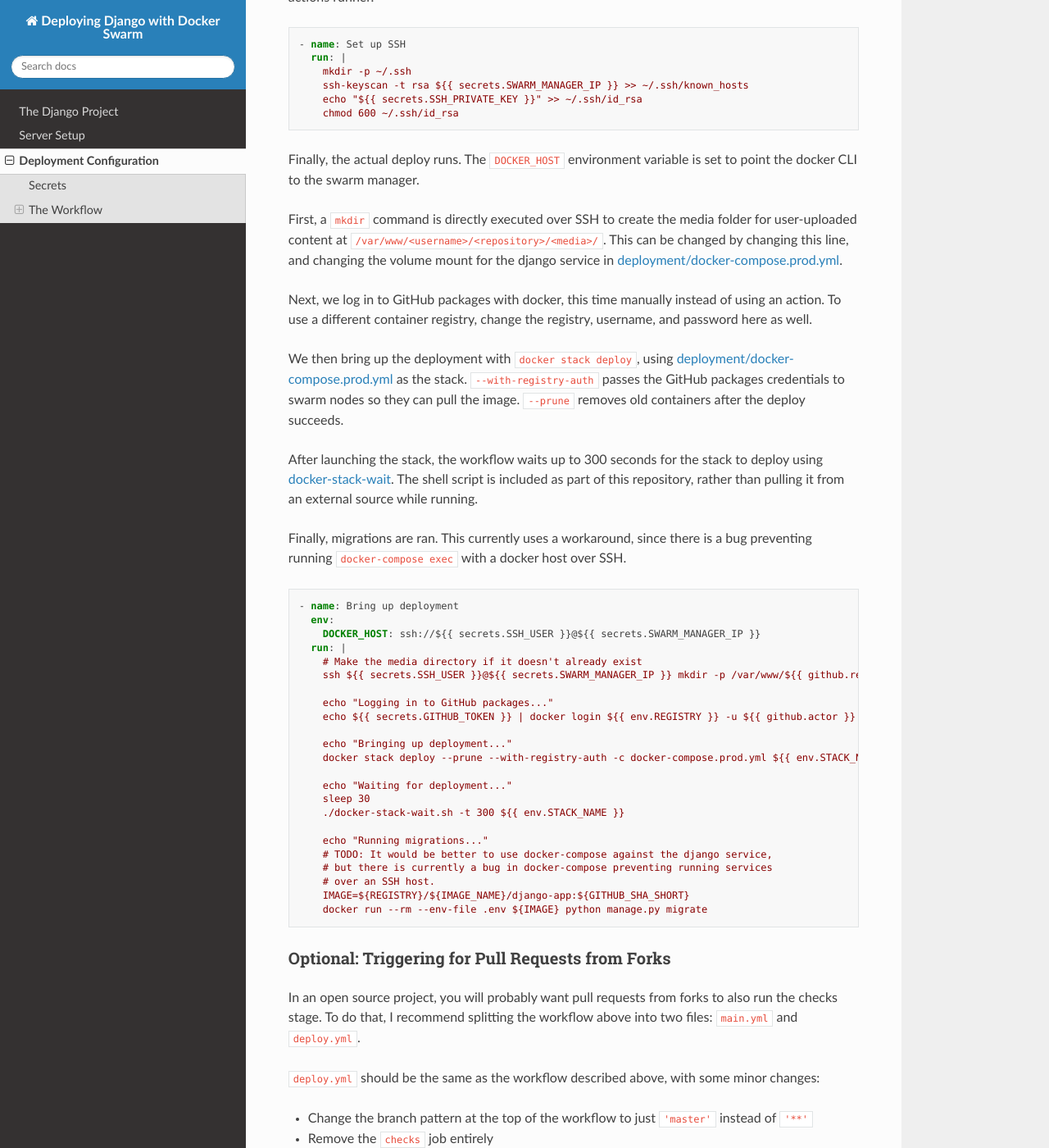
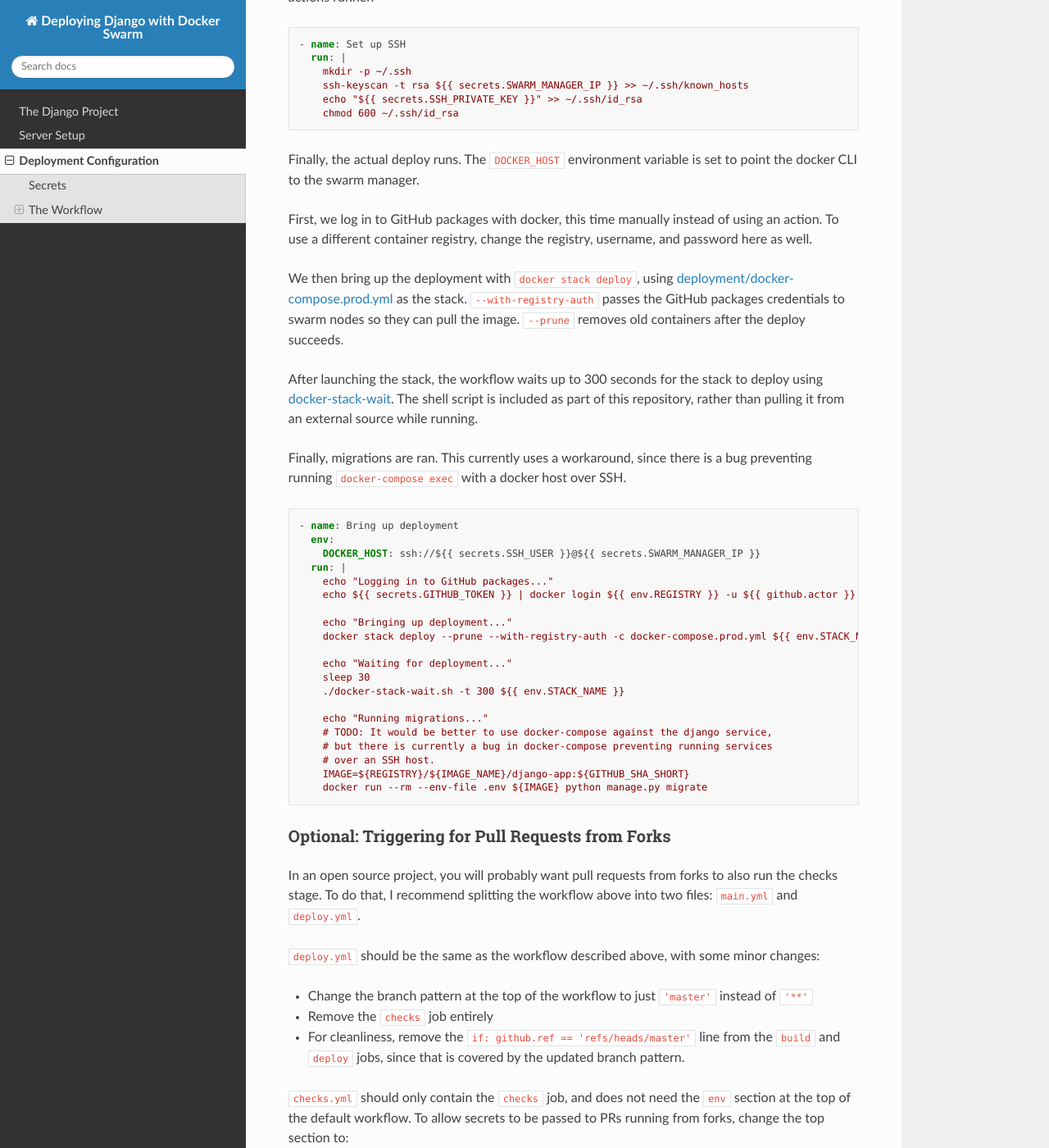
Before and after one commit to grahamhoyes/django-docker-swarm-example, a Sphinx documentation site: the page built from docs/deploymentconfig.rst, in a window 1280 px wide and 1400 px high, scrolled down 5211 px. Shown: the whole window at 82% size. Built offline with Sphinx 7.4.7 and the Read the Docs theme 2.0.0, drawn with Linux system fonts in a browser that asks for light colours.

Commit message:
Fix typo in repository name

```diff
--- a/docs/deploymentconfig.rst
+++ b/docs/deploymentconfig.rst
@@ -234,9 +234,7 @@
 
 Finally, the actual deploy runs. The ``DOCKER_HOST`` environment variable is set to point the docker CLI to the swarm manager.
 
-First, a ``mkdir`` command is directly executed over SSH to create the media folder for user-uploaded content at ``/var/www/<username>/<repository>/<media>/``. This can be changed by changing this line, and changing the volume mount for the django service in `deployment/docker-compose.prod.yml <https://github.com/grahamhoyes/django-docker-swarm-example/blob/master/deployment/docker-compose.prod.yml>`_.
-
-Next, we log in to GitHub packages with docker, this time manually instead of using an action. To use a different container registry, change the registry, username, and password here as well.
+First, we log in to GitHub packages with docker, this time manually instead of using an action. To use a different container registry, change the registry, username, and password here as well.
 
 We then bring up the deployment with ``docker stack deploy``, using `deployment/docker-compose.prod.yml <https://github.com/grahamhoyes/django-docker-swarm-example/blob/master/deployment/docker-compose.prod.yml>`_ as the stack. ``--with-registry-auth`` passes the GitHub packages credentials to swarm nodes so they can pull the image. ``--prune`` removes old containers after the deploy succeeds.
 
@@ -250,9 +248,6 @@
       env:
         DOCKER_HOST: ssh://${{ secrets.SSH_USER }}@${{ secrets.SWARM_MANAGER_IP }}
       run: |
-        # Make the media directory if it doesn't already exist
-        ssh ${{ secrets.SSH_USER }}@${{ secrets.SWARM_MANAGER_IP }} mkdir -p /var/www/${{ github.repository }}/media/
-
         echo "Logging in to GitHub packages..."
         echo ${{ secrets.GITHUB_TOKEN }} | docker login ${{ env.REGISTRY }} -u ${{ github.actor }} --password-stdin
 
--- a/docs/serversetup.rst
+++ b/docs/serversetup.rst
@@ -226,7 +226,7 @@
 
 There are two persistent folders required for deployment: a folder for static files, and a folder for user-uploaded media files.
 
-The workflow is configured to send static files to ``/usr/src/<username>/<repository>/static/``, which is served by nginx (see the :ref:`nginx config <nginx-config>`). We need to create the repository folder, and assign permissions to the user the deploy will be running as. Replace ``<username>/<repository>`` below with your username and repository, for example ``grahamhoyes/django-swarm-example``:
+The workflow is configured to send static files to ``/usr/src/<username>/<repository>/static/``, which is served by nginx (see the :ref:`nginx config <nginx-config>`). We need to create the repository folder, and assign permissions to the user the deploy will be running as. Replace ``<username>/<repository>`` below with your username and repository, for example ``grahamhoyes/django-docker-swarm-example``:
 
 .. code-block:: console
 
```
Also changed, not shown: 1 other file.
